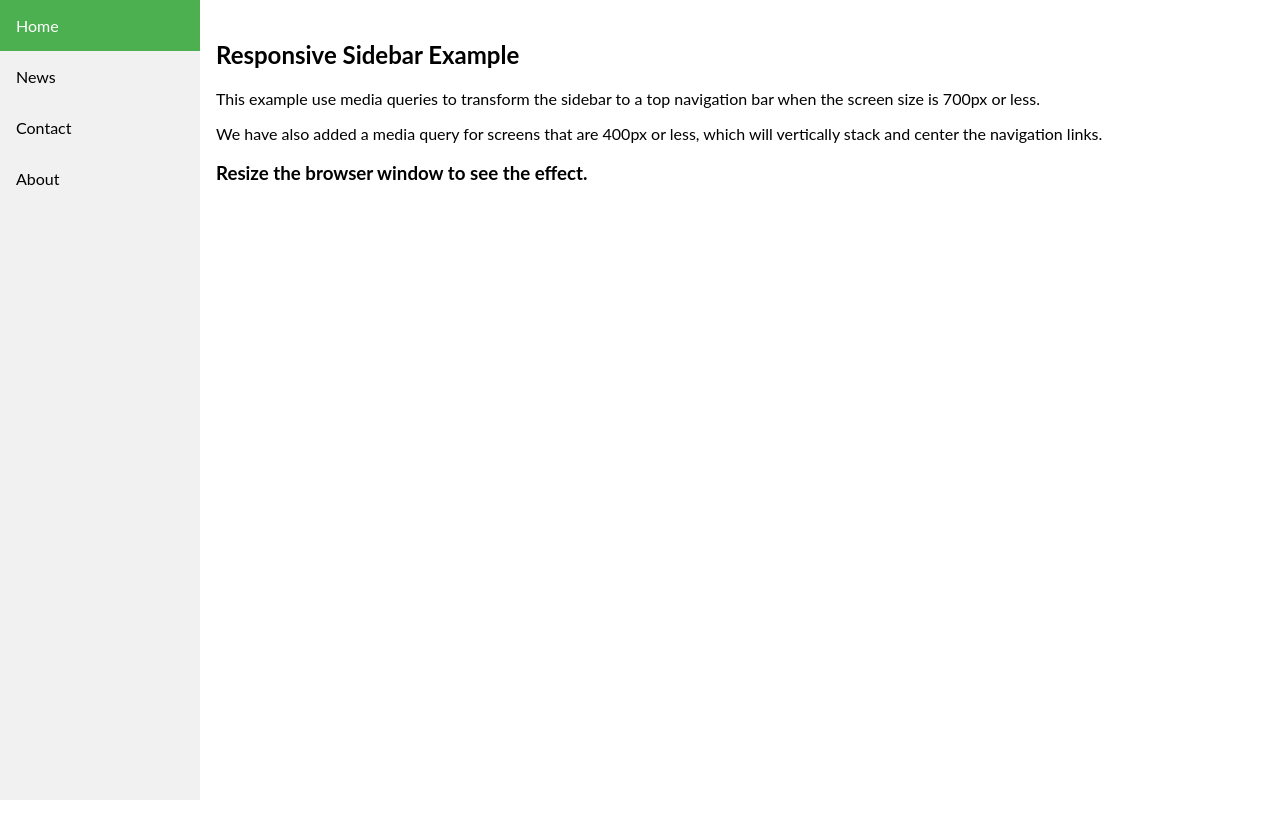
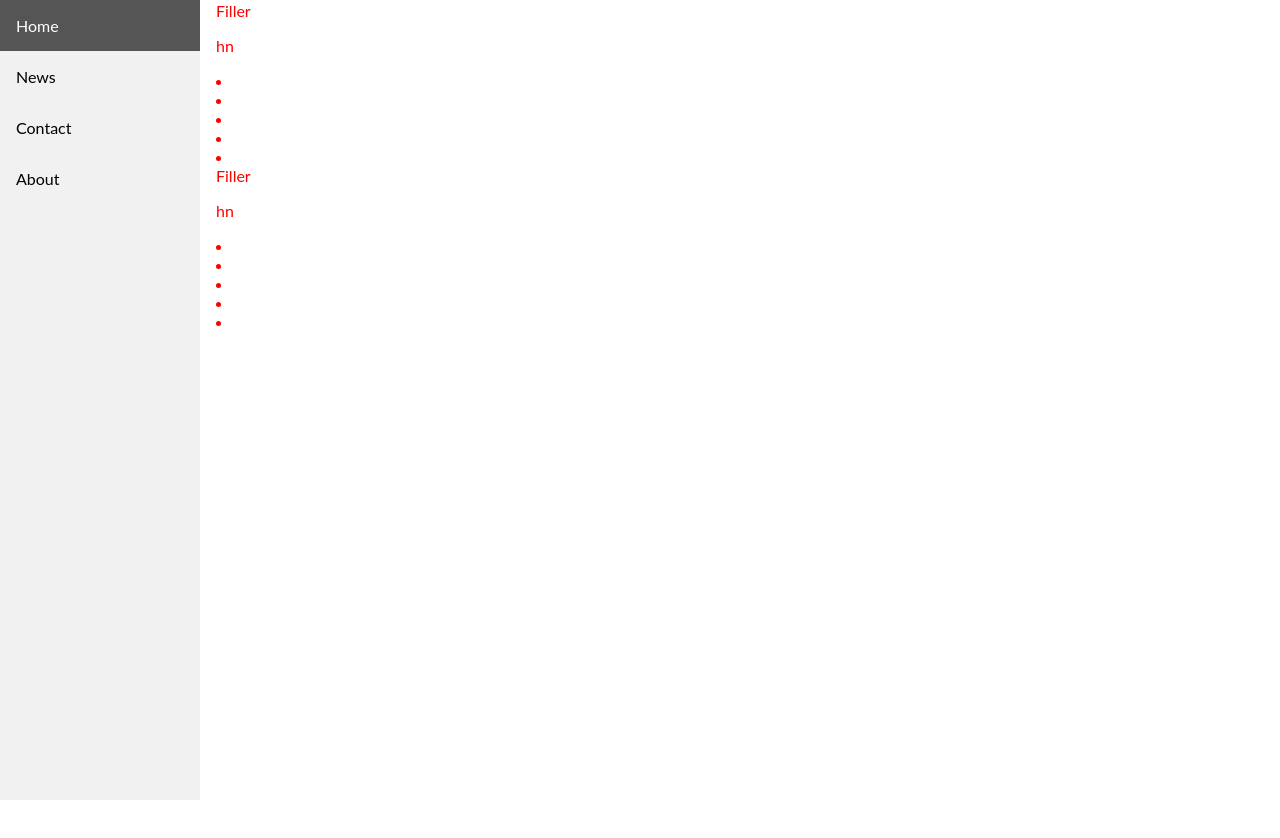
Before and after one commit to JustGinger888/FreeCodeCamp-HTML, a plain HTML site: page documentation-page/src/index.html in a window 1280 px wide. Drawn offline with Linux system fonts and the light colour scheme.

Commit message:
Update index.html

```diff
--- a/documentation-page/src/index.html
+++ b/documentation-page/src/index.html
@@ -2,6 +2,10 @@
     body {
         margin: 0;
         font-family: "Lato", sans-serif;
+    }
+
+    .main-section{
+        color: red;
     }
 
     .sidebar {
@@ -21,17 +25,17 @@
         text-decoration: none;
     }
 
-    .sidebar a.active {
+    .sidebar a:focus {
         background-color: #4CAF50;
         color: white;
     }
 
-    .sidebar a:hover:not(.active) {
+    .sidebar a:hover:not(.focus) {
         background-color: #555;
         color: white;
     }
 
-    div.content {
+    #main-doc {
         margin-left: 200px;
         padding: 1px 16px;
         height: 1000px;
@@ -57,27 +61,44 @@
 
 <!DOCTYPE html>
     <html>
-<head>
-</head>
     <body>
-
         <div class="sidebar">
-  <a class="active" href="#home">Home</a>
-  <a href="#news">News</a>
-  <a href="#contact">Contact</a>
-  <a href="#about">About</a>
+            <nav id="navbar">
+                <header id="title"></header>
+                <a class="nav-link" href="#home">Home</a>
+                <a class="nav-link" href="#news">News</a>
+                <a class="nav-link" href="#contact">Contact</a>
+                <a class="nav-link"href="#about">About</a>
+            </nav>
         </div>
         <main id="main-doc">
-    <section id="" class="main-section">
+            <section id="home" class="main-section">
                 <header>Filler</header>
+                <article>
+                    <p>hn</p>
+                    <code></code>
+                    <p></p>
+                    <li></li>
+                    <li></li>
+                    <li></li>
+                    <li></li>
+                    <li></li>
+                </article>
             </section>
 
-    <div class="content">
-    <h2>Responsive Sidebar Example</h2>
-    <p>This example use media queries to transform the sidebar to a top navigation bar when the screen size is 700px or less.</p>
-    <p>We have also added a media query for screens that are 400px or less, which will vertically stack and center the navigation links.</p>
-    <h3>Resize the browser window to see the effect.</h3>
-    </div>
+            <section id="news" class="main-section">
+                <header>Filler</header>
+                <article>
+                    <p>hn</p>
+                    <code></code>
+                    <p></p>
+                    <li></li>
+                    <li></li>
+                    <li></li>
+                    <li></li>
+                    <li></li>
+                </article>
+            </section>
         </main>
     </body>
 </html>
```
Lines whose indentation alone changed are shown as unchanged.
